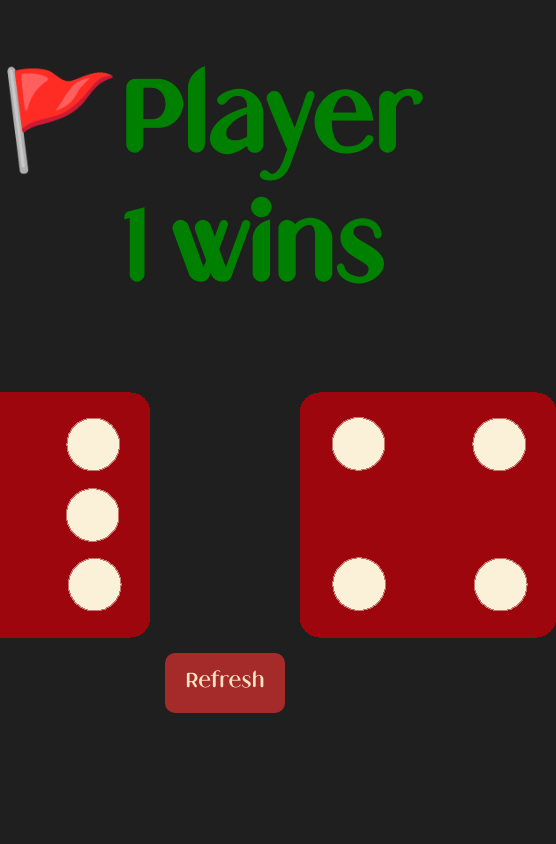
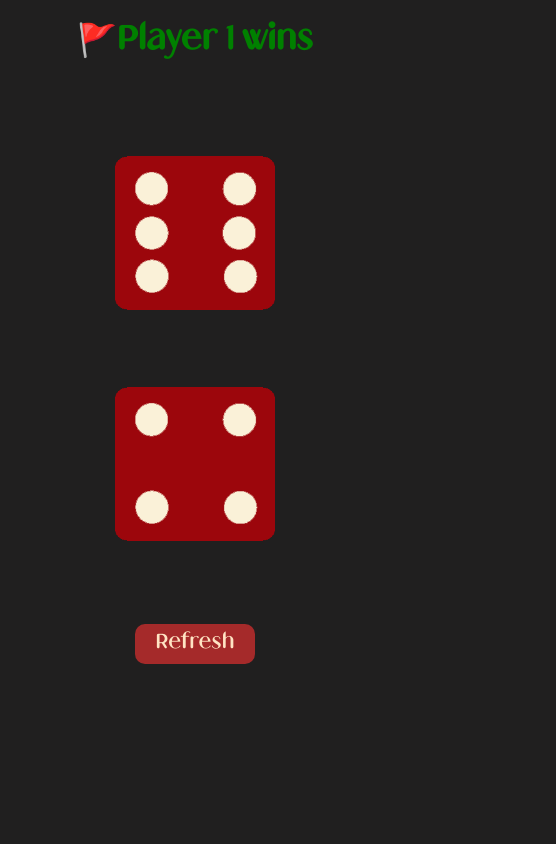
Before and after one commit to HarshitChaturvedii/Dice-Game, a plain HTML site: page index.html in a window 390 px wide. Shown: the whole page, 556 px wide, since content can reach past the window. Drawn offline with Linux system fonts and the light colour scheme.

Commit message:
Update styles.css

```diff
--- a/styles.css
+++ b/styles.css
@@ -75,3 +75,53 @@ a {
     text-decoration: none;
     color: bisque;
 }
+@media (max-width:759px){
+    .theProject{
+        height: 100vh;
+        display: grid;
+        grid-template-columns: 1fr;
+        grid-template-rows: 2fr 3fr 3fr 1fr 2fr;
+        column-gap: 150px;
+    }
+    .header{
+        grid-area: 1/1/1/2;
+    }
+    .theImages1{
+        grid-area: 2/1/2/2;
+        display: flex;
+        justify-content: center;
+        height: 160px;
+
+    }
+    img{
+        display: block;
+        margin: 0px;
+        height: 100%
+    }
+    .theImages2{
+        grid-area: 3/1/3/2;
+        display: flex;
+        justify-content: center;
+        height: 160px;
+    }
+    .theButton{
+        grid-area: 4/1/4/2;
+        display: flex;
+        justify-self: center;
+        padding: 10px;
+
+    }
+    .footer{
+        grid-area: 5/1/5/2;
+    }
+    .header{
+        display: flex;
+        justify-content: center;
+        color: green;
+        font-size: 1em;
+        font-family: myFirstFont;
+    }
+    button{
+        height: 40px;
+    }
+}
```
